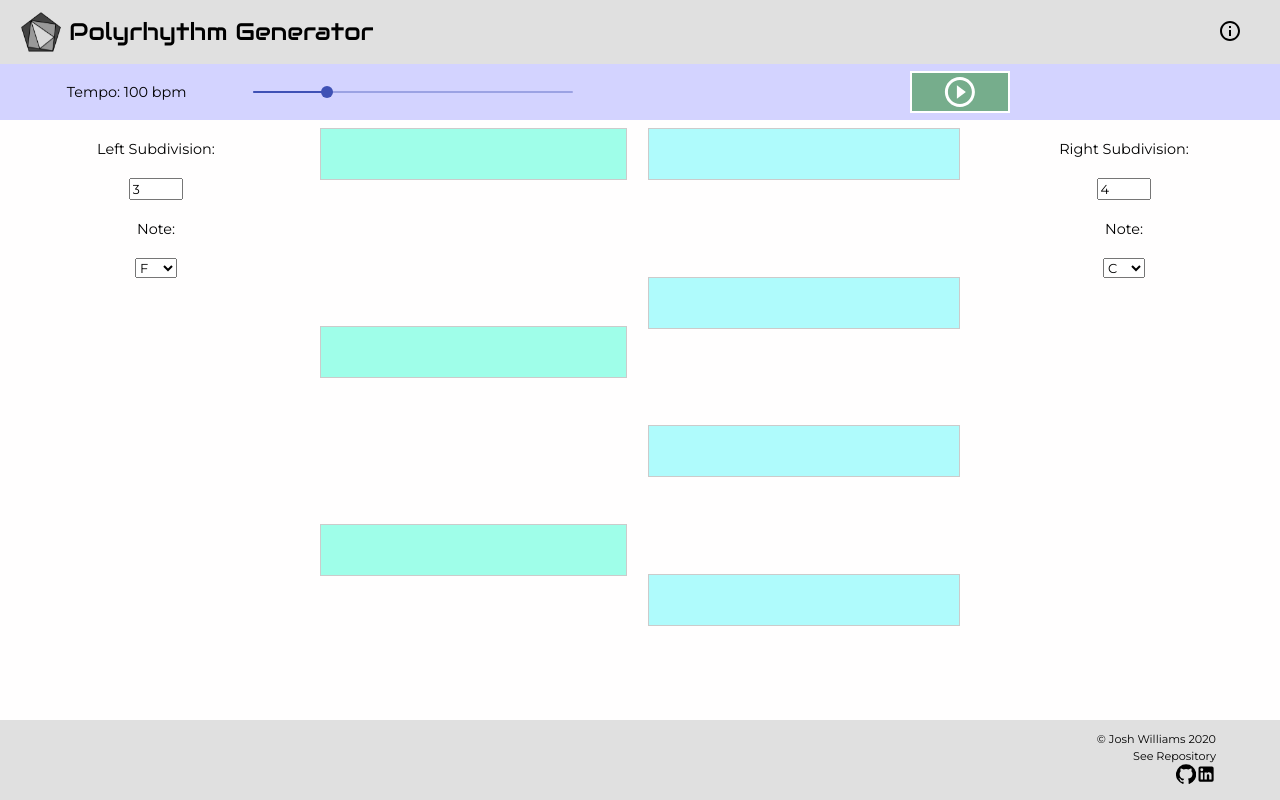
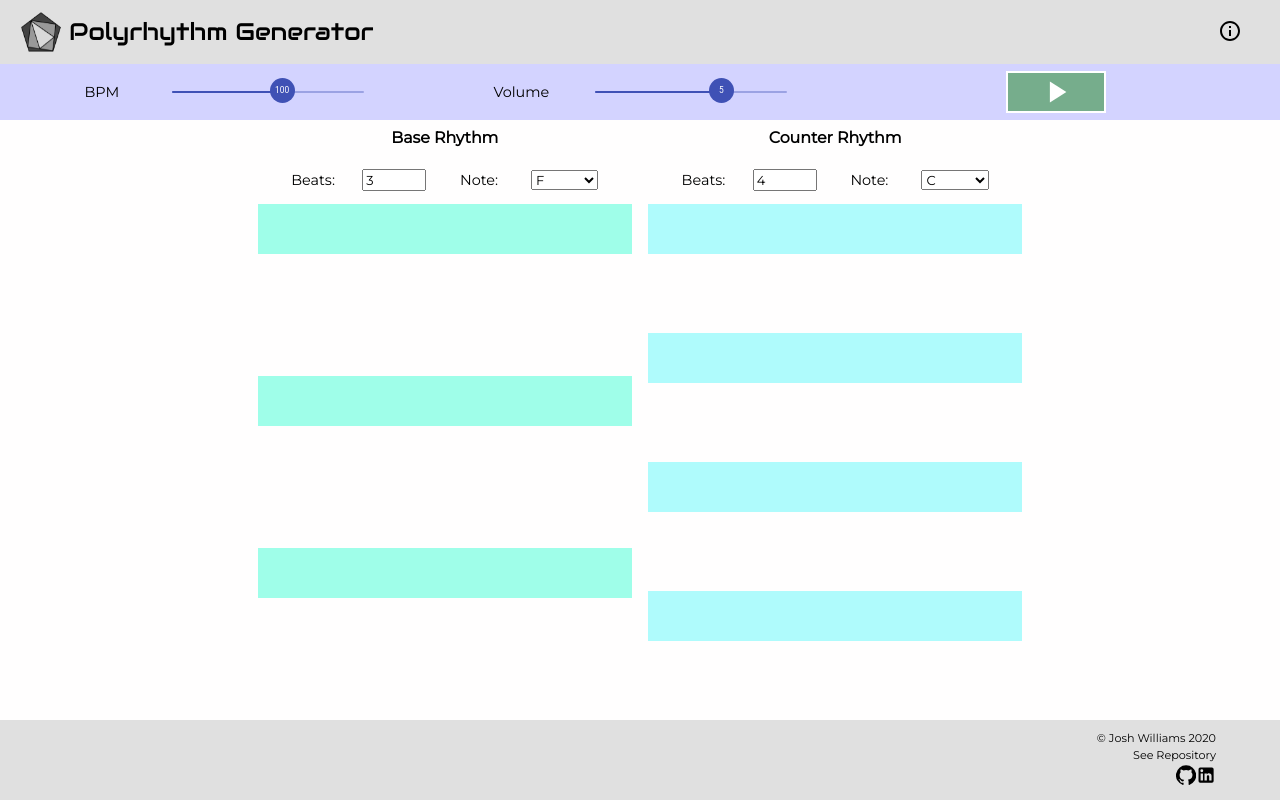
Before and after one commit to jswill88/polyrhythm-generator, a React (Create React App) app: page / in a window 1280 px wide. Built offline with nearby package versions, Linux system fonts and the light colour scheme.

Commit message:
add a volume bar, style bars so that value is on slider, add error message for bad input

```diff
--- a/src/components/Main.js
+++ b/src/components/Main.js
@@ -2,7 +2,7 @@ import React, { useEffect, useState } from 'react';
 import * as Tone from 'tone';
 import { Slider } from '@material-ui/core';
 import { StylesProvider } from "@material-ui/core/styles";
-import PlayCircleOutlineTwoToneIcon from '@material-ui/icons/PlayCircleOutlineTwoTone';
+import PlayArrowIcon from '@material-ui/icons/PlayArrow';
 import StopIcon from '@material-ui/icons/Stop';
 
 import '../styles/App.scss';
@@ -18,13 +18,15 @@ export default function Main() {
   const [rightHighlight, setRightHighlight] = useState(-1);
   const [leftNote, setLeftNote] = useState('C4')
   const [rightNote, setRightNote] = useState('F3')
+  const [leftError, setLeftError] = useState(false);
+  const [rightError, setRightError] = useState(false);
+  const [volume, setVolume] = useState(-30)
 
 
   const setTimers = async () => {
     setLeftHighlight(-1);
     setRightHighlight(-1);
     await Tone.start();
-    Tone.Transport.bpm.value = rightRhythm * tempo;
     Tone.Transport.start('+0.1');
   }
 
@@ -35,8 +37,6 @@ export default function Main() {
     const rightPanner = new Tone.Panner(-.85).toDestination();
     const synth = new Tone.PolySynth(Tone.Synth).connect(leftPanner)
     const synth2 = new Tone.PolySynth(Tone.Synth).connect(rightPanner)
-    synth.volume.value = -17;
-    synth2.volume.value = -10;
 
     let lLoop = new Tone.Loop(time => {
 
@@ -66,7 +66,15 @@ export default function Main() {
 
     }
 
-  }, [rightRhythm, leftRhythm, tempo, leftNote, rightNote])
+  }, [rightRhythm, leftRhythm, leftNote, rightNote, tempo])
+
+  useEffect(() => {
+    if (volume < -50) {
+      Tone.Destination.volume.value = -1000;
+    } else {
+      Tone.Destination.volume.value = volume;
+    }
+  }, [volume])
 
   const stop = () => {
     unhighlight();
@@ -78,21 +86,31 @@ export default function Main() {
   }
 
   const handleLeft = event => {
-    if (event.target.value) {
+    if (event.target.value > 1) {
+      setLeftError(false);
       setLeftRhythm(event.target.value)
+    } else {
+      setLeftError(true);
     }
   };
 
   const handleRight = event => {
-    if (event.target.value) {
+    if (event.target.value > 1 &&
+      event.target.value <= Math.floor(parseInt(leftRhythm) * 6)) {
+      setRightError(false);
       setRightRhythm(event.target.value)
+    } else {
+      setRightError(true);
     }
   };
 
   const handleTempo = (e, value) => {
-    console.log(value)
     Tone.Transport.bpm.value = value * rightRhythm;
     setTempo(value)
+  }
+
+  const handleVolume = (e, value) => {
+    setVolume(value)
   }
 
   return (
@@ -100,20 +118,37 @@ export default function Main() {
       <section className="globalControls">
         <StylesProvider injectFirst>
           <div>
-          <label htmlFor="tempo">Tempo: {tempo} bpm</label>
+            <label htmlFor="tempo">BPM</label>
             <Slider
               name="tempo"
               min={40}
-              max={300}
+              max={150}
               step={1}
               value={tempo}
               onChange={handleTempo}
+              valueLabelDisplay={'on'}
+              valueLabelFormat={x => <span>{x}</span>}
             />
           </div>
           <div>
-          {leftHighlight > -1
-            ? <button id='button' className="stop" onClick={stop}><StopIcon /></button>
-            : <button id='button' onClick={setTimers}><PlayCircleOutlineTwoToneIcon/></button>
+            <label htmlFor="volume">Volume</label>
+            <Slider
+              name="volume"
+              min={-55}
+              max={-15}
+              step={5}
+              value={volume}
+              onChange={handleVolume}
+              valueLabelDisplay={'on'}
+              valueLabelFormat={x => <span>{(x + 55) / 5}</span>}
+            />
+          </div>
+          <div>
+            {rightHighlight > -1
+              ? <button id='button' className="stop" onClick={stop}>
+                <StopIcon /></button>
+              : <button id='button' onClick={setTimers}>
+                <PlayArrowIcon /></button>
             }
 
           </div>
@@ -123,11 +158,22 @@ export default function Main() {
       <div className="container">
 
         <div className="blinkBox">
-
+          <div className="subtitle">
+            <h2>Base Rhythm</h2>
+          </div>
           <div className="sideHeader">
-            <label htmlFor="leftSub">Left Subdivision:</label>
-            <input id="leftSub" type="number" min="1" defaultValue={leftRhythm} onChange={handleLeft} />
-            {Notes({
+            <label htmlFor="leftSub">Beats:</label>
+            <input
+              className={leftError ? 'error' : null}
+              id="leftSub"
+              type="number"
+              min="2"
+              defaultValue={leftRhythm}
+              onChange={handleLeft}
+            />
+            {leftError
+            ? <p>Input must be 2 or greater</p>
+            : Notes({
               noteArray: ['Bb2', 'B2', 'C3', 'Db3', 'D3', 'Eb3', 'E3', 'F3', 'Gb3', 'G3', 'Ab3', 'A3'],
               rl: 'left',
               leftNote,
@@ -149,6 +195,34 @@ export default function Main() {
         </div>
 
         <div className="blinkBox">
+          <div className="subtitle">
+            <h2>Counter Rhythm</h2>
+          </div>
+          <div className="sideHeader">
+            <label htmlFor="rightSub">Beats:</label>
+
+            <input
+              className={rightError ? 'error' : null}
+              id="rightSub"
+              type="number"
+              min="2"
+              max={Math.floor(parseInt(leftRhythm) * 6)}
+              defaultValue={rightRhythm}
+              onChange={handleRight} />
+            {rightError
+              ? <p>
+                Input must be between 2 and {Math.floor(parseInt(leftRhythm) * 6)}
+                </p>
+              : Notes({
+              noteArray: ['Bb3', 'B3', 'C4', 'Db4', 'D4', 'Eb4', 'E4', 'F4', 'Gb4', 'G4', 'Ab4', 'A4'],
+              rl: 'right',
+              leftNote,
+              rightNote,
+              setLeftNote,
+              setRightNote,
+            })
+          }
+          </div>
 
           <div className="sideBody">
             <Squares
@@ -159,18 +233,6 @@ export default function Main() {
             />
           </div>
 
-          <div className="sideHeader">
-            <label htmlFor="rightSub">Right Subdivision:</label>
-            <input id="rightSub" type="number" min="1" defaultValue={rightRhythm} onChange={handleRight} />
-            {Notes({
-              noteArray: ['Bb3', 'B3', 'C4', 'Db4', 'D4', 'Eb4', 'E4', 'F4', 'Gb4', 'G4', 'Ab4', 'A4'],
-              rl: 'right',
-              leftNote,
-              rightNote,
-              setLeftNote,
-              setRightNote,
-            })}
-          </div>
 
 
 
--- a/src/styles/App.scss
+++ b/src/styles/App.scss
@@ -1,5 +1,3 @@
-// @import './reset.scss';
-
 @import url('https://fonts.googleapis.com/css2?family=Audiowide&family=Montserrat&display=swap');
 
 @mixin display($display, $justify, $align) {
@@ -43,19 +41,40 @@ $headerColor: rgba(128, 128, 128, 0.249);
 .globalControls {
   background-color: rgba(0, 0, 255, 0.173);
   height: 7vh;
-  @include display(flex, space-between, center);
+  @include display(flex, space-evenly, center);
 
-  & div{
+   div{
     @include display(flex, space-evenly, center);
-    width: 50%;
     height: 100%;
+    width: 30%;
   }
 }
 
+span.PrivateValueLabel-label-5 {
+  color: white;
+  background-color: transparent;
+  font-size: .7em;
+}
+span.PrivateValueLabel-circle-4 {
+  color: transparent;
+  display: flex;
+  align-items: center;
+}
+span.PrivateValueLabel-offset-3 {
+  top: 6px;
+  left: -4px;
+}
 .MuiSlider{
   &-root {
     width: 50%;
   }
+
+  &-thumbColorPrimary {
+    height: 25px;
+    width: 25px;
+    top: 5px;
+  }
+
 }
 
 button {
@@ -95,25 +114,36 @@ button .MuiSvgIcon-root {
 }
 
 .blinkBox {
+  padding: 0 1vh;
   display: flex;
   width: 50%;
-  flex-direction: row;
+  flex-direction: column;
   height: 75vh;
   background-color: #fce4d809;
   &:first-of-type {
+    align-items: flex-end;
     .sideBody div {
       justify-content: flex-end;
-      padding-right: 5px;
+      // padding-right: 5px;
+    }
+  }
+  .subtitle{
+    @include display(flex,center ,center );
+    width: 60%;
+    height: 6%;
+    h2 {
+      font-weight: bolder;
+      font-size: 1.1em;
     }
   }
 }
 
 .sideBody{
-  height: 99%;
-  width: 50%;
+  height: 86%;
+  width: 60%;
   display: flex;
   flex-direction: column;
-  padding: 1vh;
+  // padding: 1vh;
   div {
     justify-self: stretch;
     flex-grow: 5;
@@ -125,7 +155,7 @@ button .MuiSvgIcon-root {
   height: 50%;
   max-height: 50px;
   max-width: 100%;
-  border: 1px solid gray;
+  // border: 1px solid gray;
 }
 .right.square {
   background-color: #37f7fa;
@@ -171,12 +201,30 @@ button .MuiSvgIcon-root {
 }
 
 .sideHeader {
+  // align-self: flex-start;
   @include display(flex, space-evenly, center);
-  width: 50%;
-  height: 30%;
-  flex-direction: column;
+
+  width: 60%;
+  height: 8%;
+  flex-direction: row;
+  p {
+    font-size: .8em;
+    color: red;
+    width: 37%;
+  }
+  label{
+    width: 10%;
+  }
   input {
     width: 15%;
     text-align: left;
+    &.error {
+      border: red solid 1px;
+      border-radius: 3px;
+      outline-offset: 1px;
+    }
+  }
+  select {
+    width: 18%;
   }
 }
--- a/src/styles/footer.scss
+++ b/src/styles/footer.scss
@@ -14,6 +14,9 @@ footer {
     font-family: $bodyFont;
     font-size: .7em;
     line-height: 1.5;
+    &:last-of-type {
+      margin-top: 2px;
+    }
   }
   a {
     color: black;
```
Lines whose indentation alone changed are shown as unchanged.
